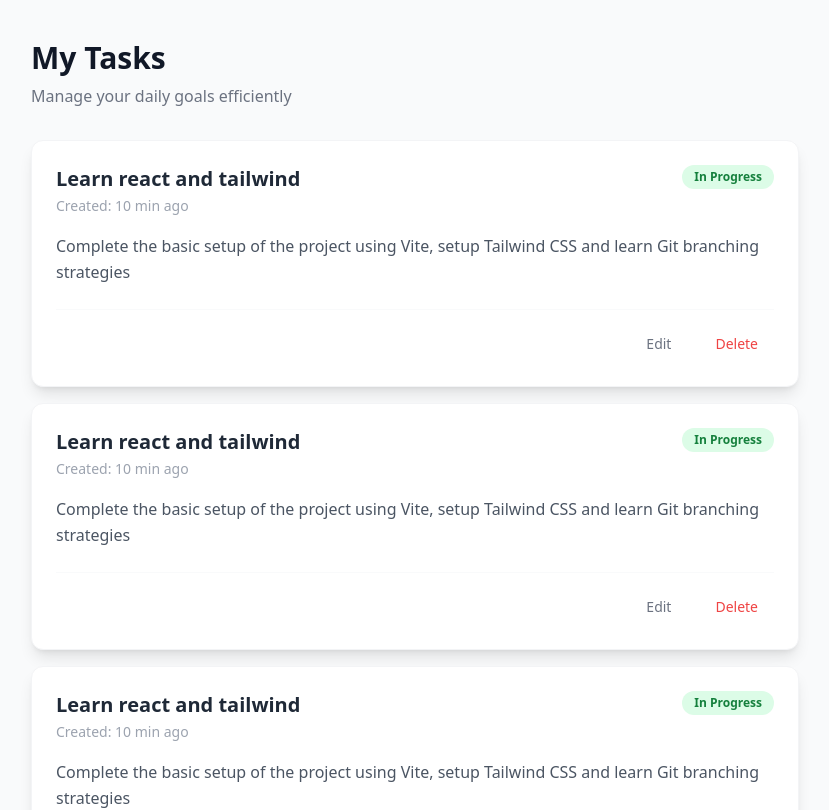
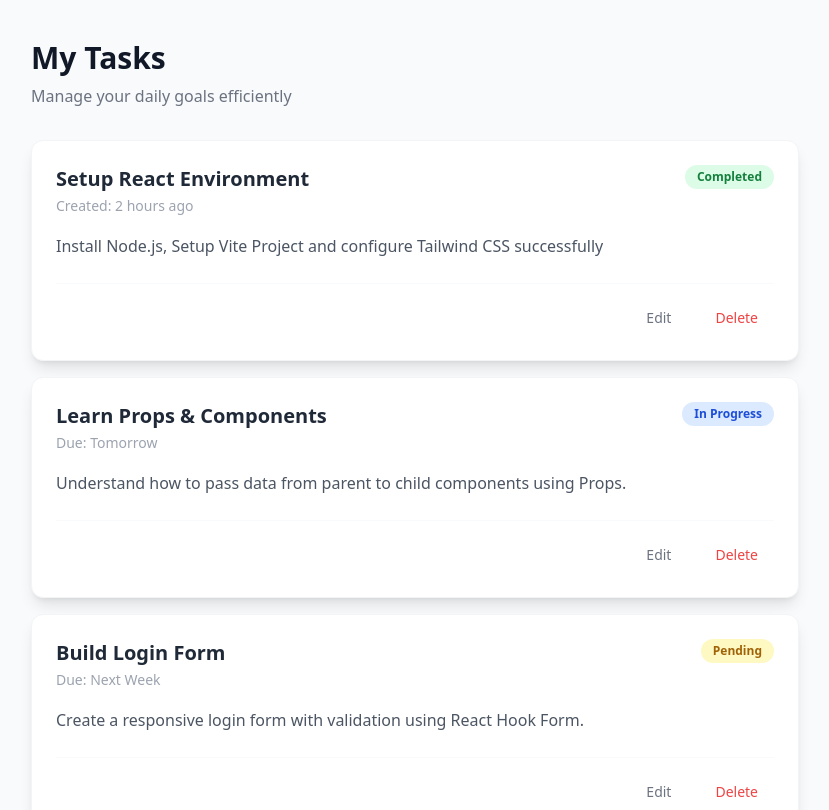
Before and after one commit to chandima1996/Smart-Task-Manager, a React (Vite) app: page / in a window 1280 px wide. Shown: the top 810 px of the page, without its empty margins (225-1054 px from the left). Built offline with nearby package versions, Linux system fonts and the light colour scheme.

Commit message:
Implemented dynamic props and conditional styling for TaskCard

```diff
--- a/src/App.jsx
+++ b/src/App.jsx
@@ -3,21 +3,36 @@ import TaskCard from "./components/TaskCard";
 
 function App() {
   return (
-    <div className="min-h-screen bg-gray-50 py-10 px-4">
+    <div className="min-h-screen px-4 py-10 bg-gray-50">
       <div className="max-w-3xl mx-auto">
         {/* header */}
         <div className="mb-8">
           <h1 className="text-3xl font-bold text-gray-900">My Tasks</h1>
-          <p className="text-gray-500 mt-2">
+          <p className="mt-2 text-gray-500">
             Manage your daily goals efficiently
           </p>
         </div>
 
         {/* task list view */}
         <div className="space-y-4">
-          <TaskCard />
-          <TaskCard />
-          <TaskCard />
+          <TaskCard
+            title="Setup React Environment"
+            status="Completed"
+            dueDate="Created: 2 hours ago"
+            description="Install Node.js, Setup Vite Project and configure Tailwind CSS successfully"
+          />
+          <TaskCard
+            title="Learn Props & Components"
+            status="In Progress"
+            dueDate="Due: Tomorrow"
+            description="Understand how to pass data from parent to child components using Props."
+          />
+          <TaskCard
+            title="Build Login Form"
+            status="Pending"
+            dueDate="Due: Next Week"
+            description="Create a responsive login form with validation using React Hook Form."
+          />
         </div>
       </div>
     </div>
--- a/src/components/TaskCard.jsx
+++ b/src/components/TaskCard.jsx
@@ -1,35 +1,33 @@
 import React from "react";
 
-function TaskCard() {
+function TaskCard({ title, status, dueDate, description }) {
+  const getStatusColor = (status) => {
+    if (status === "Completed") return "bg-green-100 text-green-700";
+    if (status === "In Progress") return "bg-blue-100 text-blue-700";
+    return "bg-yellow-100 text-yellow-700";
+  };
   return (
-    <div className="bg-white p-6 rounded-xl shadow-lg hover:shadow-xl transition-all border border-gray-100 mb-4">
-      {/* title and status badge */}
-      <div className="flex justify-between items-start mb-4">
+    <div className="p-6 mb-4 transition-all bg-white border border-gray-100 shadow-lg rounded-xl hover:shadow-xl">
+      <div className="flex items-start justify-between mb-4">
         <div>
-          <h3 className="text-xl font-bold text-gray-800">
-            Learn react and tailwind
-          </h3>
-          <span className="text-sm text-gray-400">Created: 10 min ago</span>
+          <h3 className="text-xl font-bold text-gray-800">{title}</h3>
+          <span className="text-sm text-gray-400">{dueDate}</span>
         </div>
 
-        {/* status badge */}
-        <span className="px-3 py-1 text-xs font-semibold text-green-700 bg-green-100 rounded-full">
-          In Progress
+        <span
+          className={`px-3 py-1 text-xs font-semibold rounded-full ${getStatusColor(
+            status
+          )}`}
+        >
+          {status}
         </span>
       </div>
-
-      {/* description */}
-      <p className="text-gray-600 mb-6 leading-relaxed">
-        Complete the basic setup of the project using Vite, setup Tailwind CSS
-        and learn Git branching strategies
-      </p>
-
-      {/* footer */}
+      <p className="mb-6 leading-relaxed text-gray-600">{description}</p>
       <div className="flex justify-end gap-3 pt-4 border-t border-gray-50">
-        <button className="text-sm px-4 py-2 text-gray-500 hover:text-blue-600 font-medium hover:bg-blue-50 rounded-lg transition-colors">
+        <button className="px-4 py-2 text-sm font-medium text-gray-500 transition-colors rounded-lg hover:text-blue-600 hover:bg-blue-50">
           Edit
         </button>
-        <button className="text-sm px-4 py-2 text-red-500 hover:text-red-700 font-medium hover:bg-red-50 rounded-lg transition-colors">
+        <button className="px-4 py-2 text-sm font-medium text-red-500 transition-colors rounded-lg hover:text-red-600 hover:bg-red-50">
           Delete
         </button>
       </div>
```
